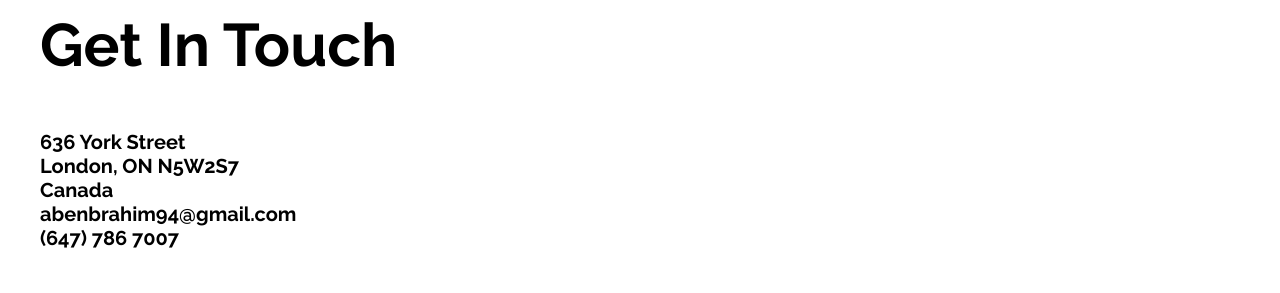
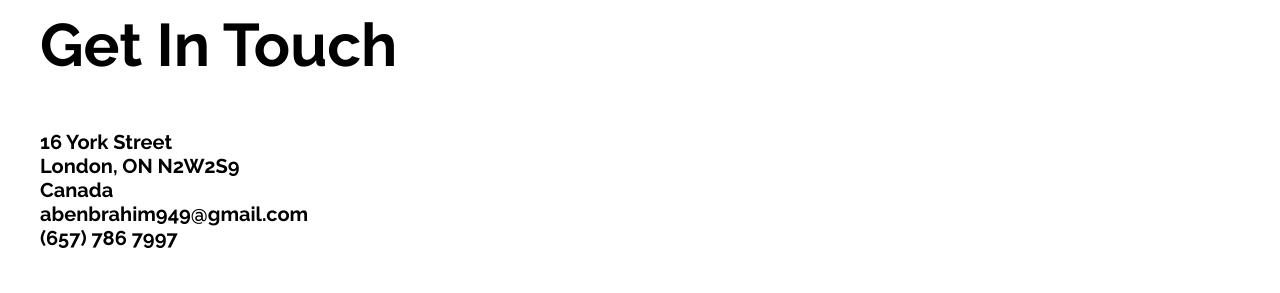
Before and after one commit to abenbrahim94/Benbrahim_Ahmed_Final_Integrated_Project, a plain HTML site: page contact.html in a window 1280 px wide. Shown: the part 840-1133 px from the top of the page. Drawn offline with Linux system fonts and the light colour scheme.

Commit message:
changed contact info

```diff
--- a/contact.html
+++ b/contact.html
@@ -41,11 +41,11 @@
 		<div class="container">
 			<figure class="con1">
 				<h1>Get In Touch</h1>
-				<h3>636 York Street<br>
-				London, ON N5W2S7<br>
+				<h3>16 York Street<br>
+				London, ON N2W2S9<br>
 				Canada<br>
-				abenbrahim94@gmail.com<br>
-				(647) 786 7007</h3>
+				abenbrahim949@gmail.com<br>
+				(657) 786 7997</h3>
 			</figure>
 
 		<!--Contact main form, a contact form -->
```
